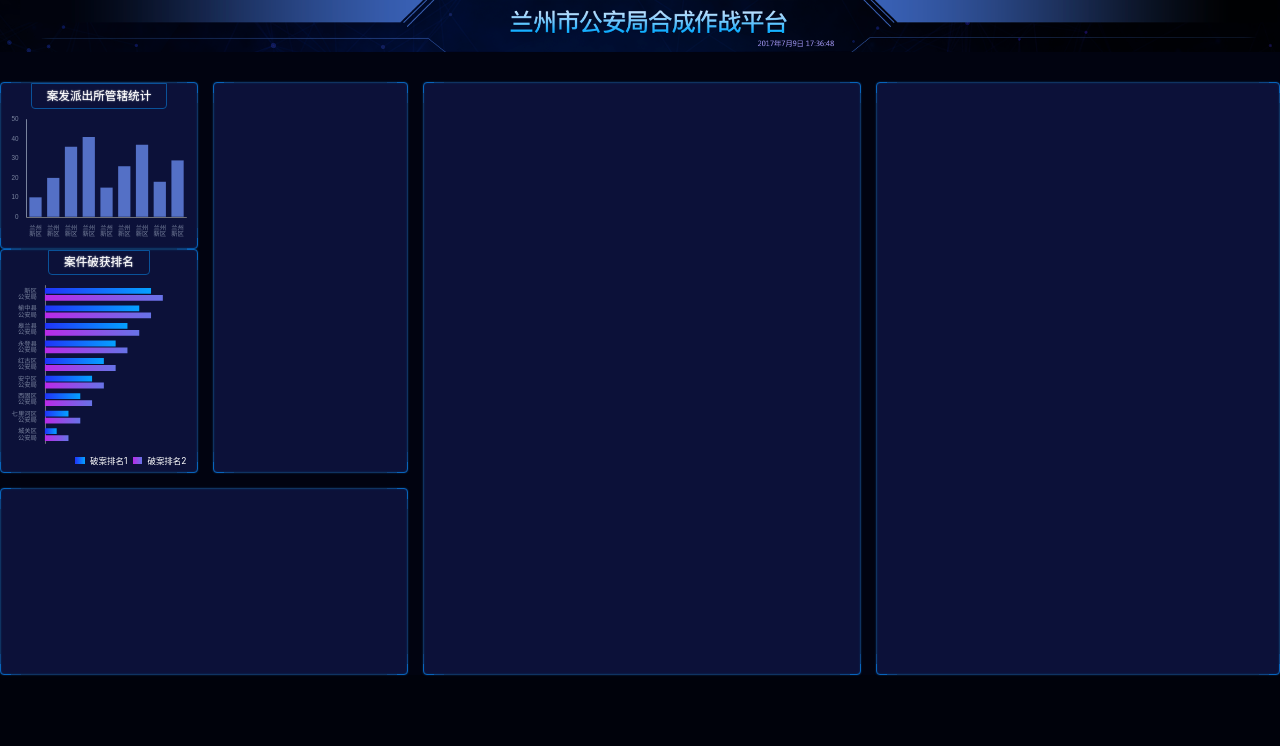
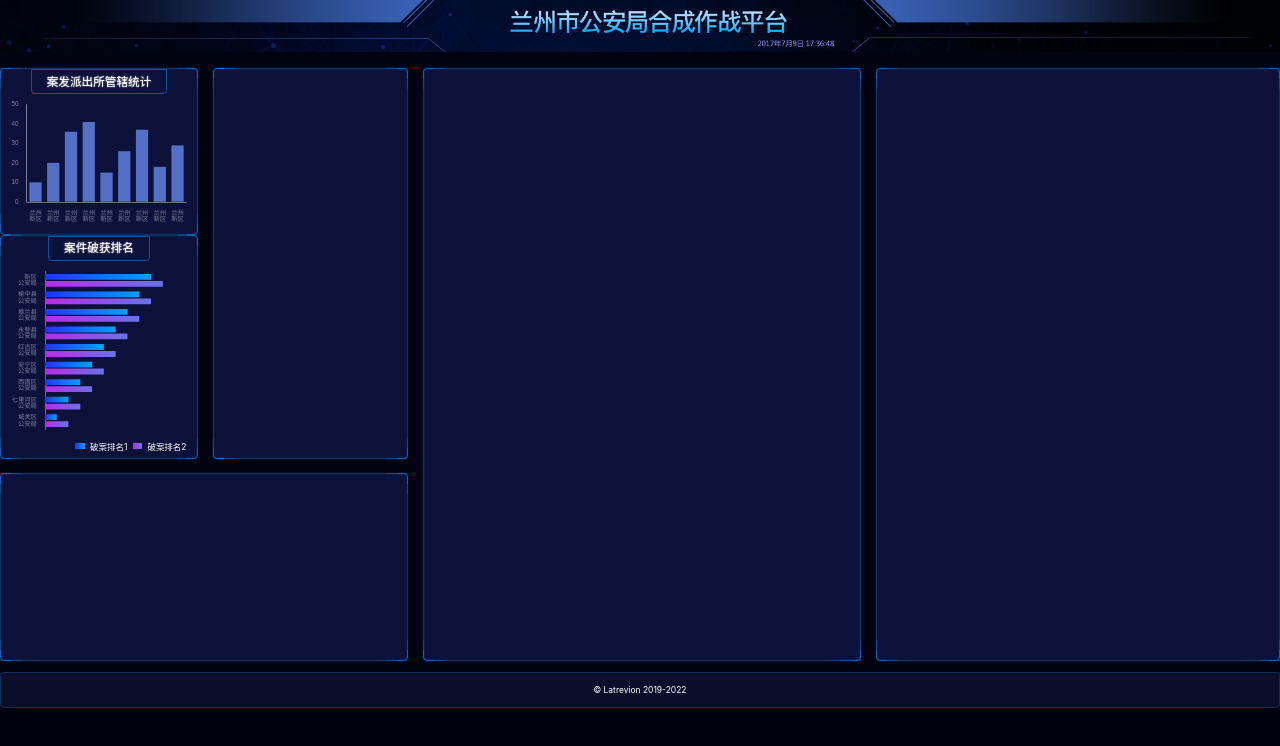
Before and after one commit to Latrevion/large-screen-repository, a Vue app: page / in a window 1280 px wide. Shown: the top 746 px of the page. Built offline with nearby package versions, Linux system fonts and the light colour scheme.

Commit message:
finsh footer

```diff
--- a/public/index.html
+++ b/public/index.html
@@ -25,7 +25,7 @@
     <div id="app"></div>
     <script type="module">
       const root = document.querySelector('#app')
-      root.style.width  = pageWidth + 'px'
+      //root.style.width  = pageWidth + 'px'
       root.style.height = pageHeight + 'px'
       root.style.marginTop=(clientHeight-pageHeight)/2+'px'
     </script>
--- a/src/components/Home.vue
+++ b/src/components/Home.vue
@@ -11,12 +11,20 @@
             <section class="bordered section4"></section>
             <section class="bordered section5"></section>
         </main>
+        <footer>
+            &copy; Latrevion 2019-{{year}}
+        </footer>
     </div>
 </template>
 <script>
 import Chart1 from './chart-1.vue'
 import Chart2 from './chart-2.vue'
 export default {
+    computed: {
+        year() {
+            return new Date().getFullYear()
+        }
+    },
     name: "Home",
     data() {
         return {
@@ -40,10 +48,25 @@ export default {
     >.header {
         background-size: cover;
         height: px(99);
+        width: px(2420);
+        margin: 0 auto;
+    }
+
+    >footer {
+        height: px(68);
+        border: 1px solid #0d2d59;
+        margin: px(20) 0px 1px;
+        border-radius: 4px;
+        background: #0c0d2b;
+        display: flex;
+        align-items: center;
+        justify-content: center;
     }
 
     >.main {
-        padding-top: 30px;
+        width: px(2420);
+        margin: 0 auto;
+        padding-top: px(30);
         flex: 1;
         display: grid;
         grid-template:
```
